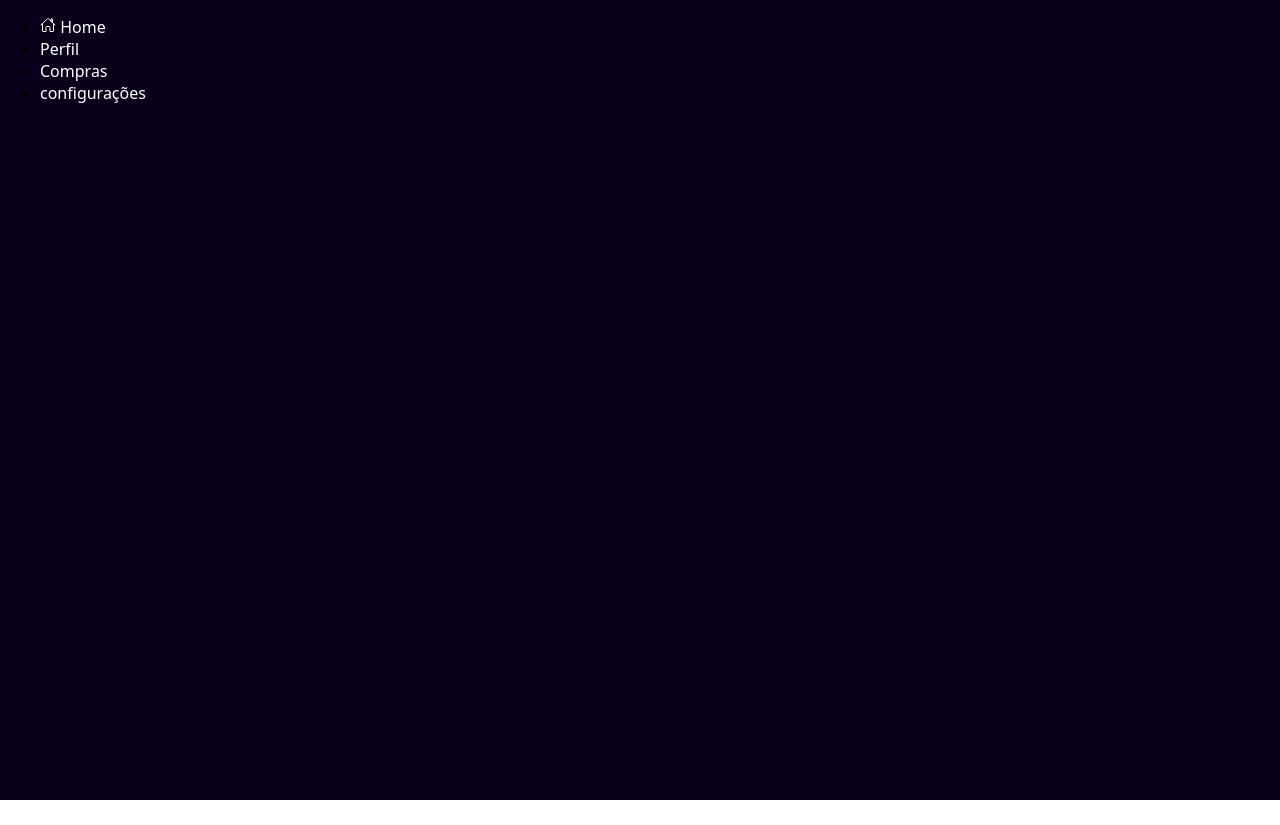
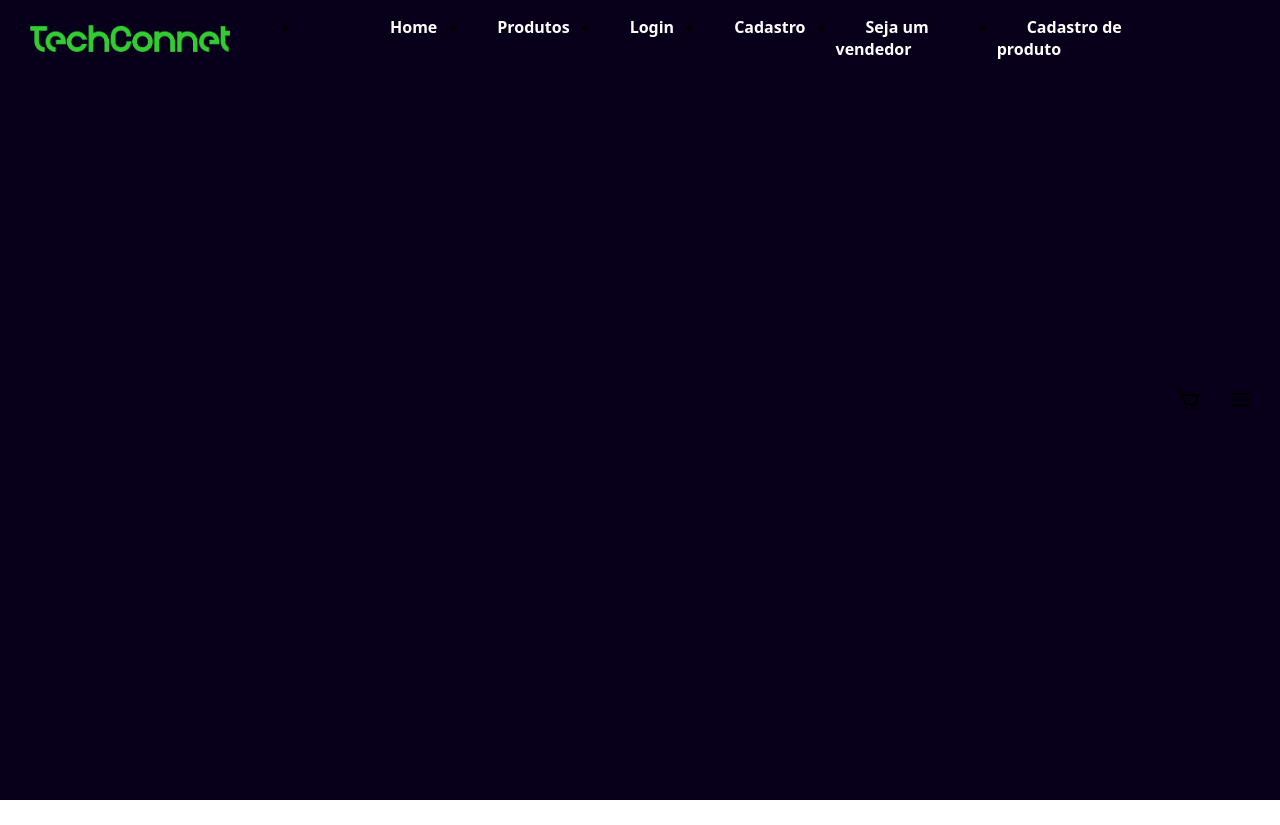
Before and after one commit to FERNANDOIFTO2023/cadastro_e_login-react, a plain HTML site: page index.html in a window 1280 px wide. Before the commit the page ends 800 px from the top, so only its background shows below. Drawn offline with nearby package versions, Linux system fonts and the light colour scheme.

Commit message:
atualização

```diff
--- a/index.html
+++ b/index.html
@@ -1,47 +1,38 @@
-<!DOCTYPE html>
-<html lang="pt-BR">
-
+<html lang="en">
 <head>
     <meta charset="UTF-8">
+    <link rel="stylesheet" href="style.css">
     <meta name="viewport" content="width=device-width, initial-scale=1.0">
-    <link rel="stylesheet" href="style.css">
-    <title>Document</title>
+    <link rel="stylesheet"
+    href="https://cdn.jsdelivr.net/npm/boxicons@latest/css/boxicons.min.css">
+    <!-- or -->
+    <link rel="stylesheet"
+    href="https://unpkg.com/boxicons@latest/css/boxicons.min.css">
+    <link rel="preconnect" href="https://fonts.googleapis.com">
+<link rel="preconnect" href="https://fonts.gstatic.com" crossorigin>
+<link href="https://fonts.googleapis.com/css2?family=Poppins:wght@300;400;500;600&display=swap" rel="stylesheet">
+    <title>TechConnect</title>
 </head>
+<body>
+    <header>
+        <!--div principal-->
+        <div class="main-cadastro2">
 
-<body>
-    <div class="main-cadastro1">
-        <div class="navigation">
-            <ul>
-                <li class="list">
-                    <a href="#">
-                        <span class="icon">
-                            <ion-icon name="home-outline"></ion-icon>
-                        </span>
-                        <span class="text">Home</span>
-                    </a>
-                </li>
-                <li class="list">
-                    <a href="#">
-                        <span class="icon"></span>
-                        <span class="text">Perfil</span>
-                    </a>
-                </li>
-                <li class="list">
-                    <a href="#">
-                        <span class="icon"></span>
-                        <span class="text">Compras</span>
-                    </a>
-                </li>
-                <li class="list">
-                    <a href="#">
-                        <span class="icon"></span>
-                        <span class="text">configurações</span>
-                    </a>
-                </li>
-            </ul>
+        <a href="#" class="logo"><img src="banner1.png" width="200">
+
+        <ul class="navegação">
+            <li><a href="index.html">Home</a></li>
+            <li><a href="produtos_page.html">Produtos</a></li>
+            <li><a href="login_page.html">Login</a></li>
+            <li><a href="cadastro_page.html">Cadastro</a></li>
+            <li><a href="cadastro_vendedor.html">Seja um vendedor</a></li>
+            <li><a href="cadastra_produto.html">Cadastro de produto</a></li>
+        </ul>
+
+        <div class="header-icons">
+            <i class='bx bx-cart' ></i>
+            <div id="menu">
+            <i class='bx bx-menu' ></i></div>
+        </div><!--header-icons-->
         </div>
-        <script type="module" src="https://unpkg.com/ionicons@7.1.0/dist/ionicons/ionicons.esm.js"></script>
-        <script nomodule src="https://unpkg.com/ionicons@7.1.0/dist/ionicons/ionicons.js"></script>
-</body>
-
-</html>
+    </header>
--- a/style.css
+++ b/style.css
@@ -188,12 +188,70 @@ a:hover{
     display: flex;
 }
 
+.main-cadastro2{
+    width: 100vw; /* vw(viewport-width): porcentagem da largura da viewport(tela)  / 100vh --> 1000px */
+    height: 100vh; /*vh(viewport-heigth)*/
+    background: #08001a;
+    display: flex;
+}
+
+.logo{
+    position: relative; /* Posicionamento absoluto em relação ao contêiner pai */
+    top: 25px; /* Distância do topo */
+    left: 30px;
+    align-items: start;
+    color: var(--text-color);
+    font-size: 44px;
+    font-weight: bold;
+}
+
+.logo i{
+    color: var(--main-color);
+    font-size: 32px;
+    margin-right: 5px;
+}
 
 
+.navegação{
+    display: flex;
+}
+
+.navegação a{
+    color:var(#04d462);
+    font-size: var('poppins', sans-serif);
+    font-weight: 600;
+    margin: 0 30px;
+    transition: a .55s ease;
+}
+
+.navegação a:hover{
+    color: var(#04d462);
+}
+
+.header-icons{
+    display: flex;
+    align-items: center;
+}
+
+#menu{
+    font-size: 35px;
+    color: var(#04d462);
+    z-index: 10001;
+    cursor: pointer;
+}
+
+.header-icons i{
+    margin-right: 25px;
+    font-size: 28px;
+    cursor: pointer;
+    transition: all .5s ease;
+}
 
 
-
-
+.header-icons i:hover{
+    transform: translateY(-7px);
+    color: var(#04d462);
+}
 
 
 /**//**//**//**//**//**//**//**//**//**//**//**//**//**//**//**//**//**//**//**//**//**//**//**//**//**//**//**//**//**//**//**/
```
